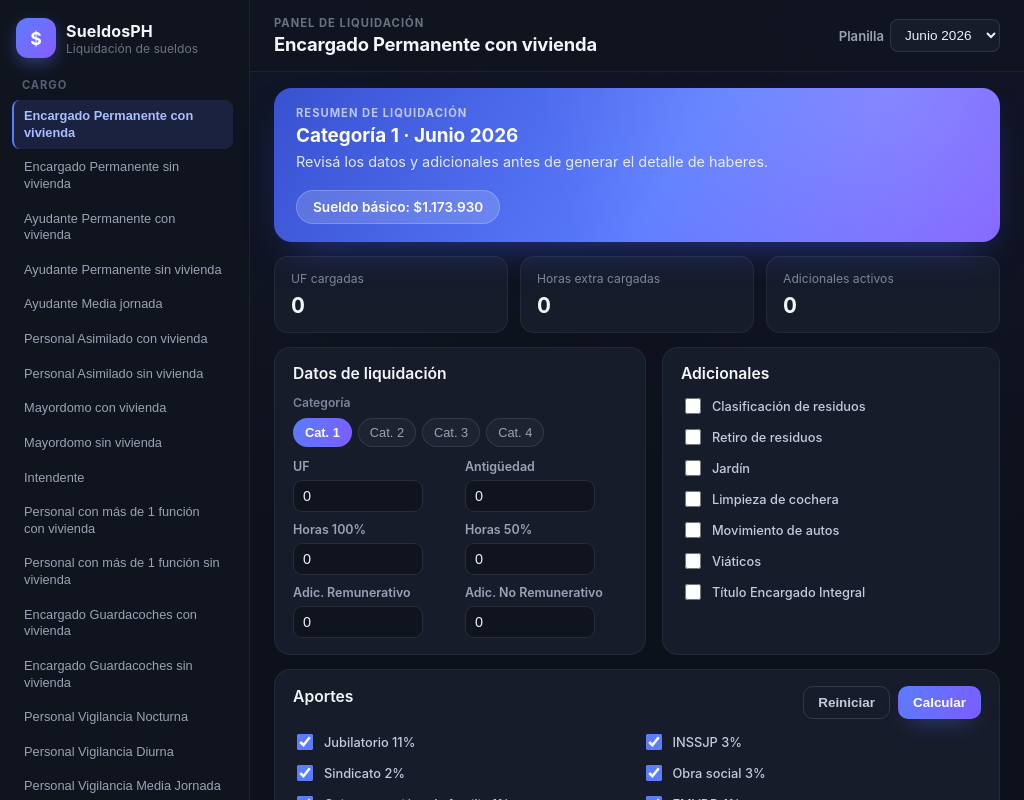
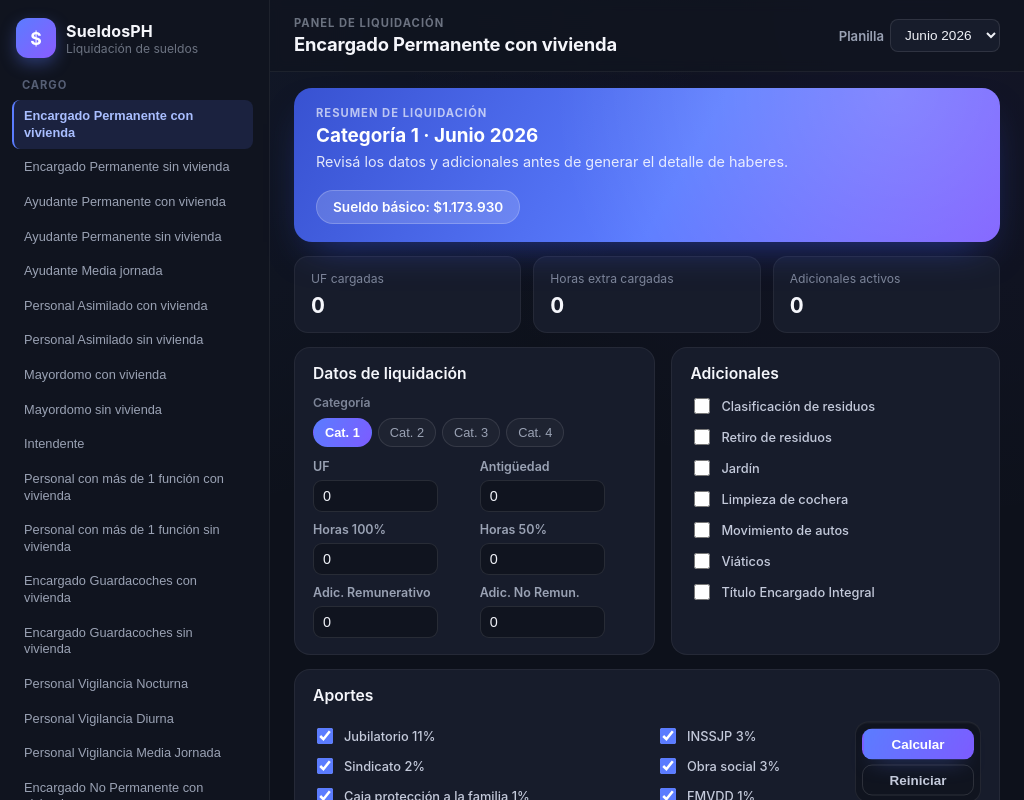
Before and after one commit to RecknockT/SueldosPH, a React (Vite) app: page /sueldos in a window 1024 px wide. Shown: the top 800 px of the page. Built offline with nearby package versions, Linux system fonts and the light colour scheme; the HTML template or start-up script is replaced by a standard one.

Commit message:
Fin de los finales

```diff
--- a/src/pages/Sueldos.jsx
+++ b/src/pages/Sueldos.jsx
@@ -677,7 +677,7 @@ function Sueldos() {
                 </label>
 
                 <label>
-                  Adic. No Remunerativo
+                  Adic. No Remun.
                   <input
                     type="number"
                     value={inputs.adicNoRem}
--- a/src/styles/Layout.css
+++ b/src/styles/Layout.css
@@ -1,8 +1,3 @@
-/* ============================================
-   SueldosPH — tema oscuro, panel de control
-   Agregar/reemplazar en la hoja de estilos del componente
-   ============================================ */
-
 * {
   box-sizing: border-box;
 }
@@ -21,14 +16,14 @@
 
 /* ---------- BARRA LATERAL ---------- */
 .sidebar {
-  width: 280px;
+  width: 300px;
   flex-shrink: 0;
-  background: #10141f;
-  border-right: 1px solid rgba(255, 255, 255, 0.06);
-  padding: 24px 16px;
   display: flex;
   flex-direction: column;
   gap: 28px;
+  padding: 24px 16px;
+  background: #10141f;
+  border-right: 1px solid rgba(255, 255, 255, 0.06);
 }
 
 .marca {
@@ -39,56 +34,56 @@
 }
 
 .marca-icono {
+  display: flex;
+  flex-shrink: 0;
+  align-items: center;
+  justify-content: center;
   width: 40px;
   height: 40px;
   border-radius: 12px;
   background: linear-gradient(135deg, #5b7cff, #8a5cff);
   color: #fff;
+  font-size: 1.1rem;
   font-weight: 700;
-  font-size: 1.1rem;
-  display: flex;
-  align-items: center;
-  justify-content: center;
-  flex-shrink: 0;
   box-shadow: 0 6px 16px rgba(91, 124, 255, 0.35);
 }
 
 .marca-nombre {
+  color: #f5f6fb;
+  font-size: 1rem;
   font-weight: 700;
-  font-size: 1rem;
-  color: #f5f6fb;
   letter-spacing: 0.01em;
 }
 
 .marca-subtitulo {
+  color: #6b7280;
   font-size: 0.76rem;
-  color: #6b7280;
 }
 
 .nav-seccion {
   display: flex;
+  flex: 1;
   flex-direction: column;
   gap: 10px;
   min-height: 0;
-  flex: 1;
   overflow: hidden;
 }
 
 .nav-titulo {
+  padding: 0 10px;
+  color: #565f75;
   font-size: 0.7rem;
   font-weight: 700;
   letter-spacing: 0.08em;
   text-transform: uppercase;
-  color: #565f75;
-  padding: 0 10px;
 }
 
 .nav-lista {
   display: flex;
   flex-direction: column;
   gap: 2px;
+  padding-right: 4px;
   overflow-y: auto;
-  padding-right: 4px;
 }
 
 .nav-lista::-webkit-scrollbar {
@@ -105,16 +100,16 @@
 }
 
 .nav-item {
-  text-align: left;
+  padding: 10px 12px;
   border: none;
   border-left: 2px solid transparent;
+  border-radius: 8px;
   background: transparent;
-  padding: 10px 12px;
-  border-radius: 8px;
-  font-size: 0.86rem;
   color: #9aa2b4;
   cursor: pointer;
+  font-size: 0.86rem;
   line-height: 1.3;
+  text-align: left;
   transition: background 0.15s ease, color 0.15s ease;
 }
 
@@ -124,10 +119,10 @@
 }
 
 .nav-item-activo {
+  border-left-color: #5b7cff;
   background: rgba(91, 124, 255, 0.14);
   color: #a9beff;
   font-weight: 600;
-  border-left-color: #5b7cff;
 }
 
 .nav-item:focus-visible,
@@ -146,24 +141,24 @@ select:focus-visible {
 
 /* ---------- CONTENIDO PRINCIPAL ---------- */
 .principal {
+  display: flex;
   flex: 1;
+  flex-direction: column;
   min-width: 0;
-  display: flex;
-  flex-direction: column;
 }
 
 .encabezado {
+  position: sticky;
+  top: 0;
+  z-index: 10;
   display: flex;
   align-items: center;
   justify-content: space-between;
   gap: 16px;
   padding: 22px 32px;
   background: rgba(16, 20, 31, 0.7);
+  border-bottom: 1px solid rgba(255, 255, 255, 0.06);
   backdrop-filter: blur(6px);
-  border-bottom: 1px solid rgba(255, 255, 255, 0.06);
-  position: sticky;
-  top: 0;
-  z-index: 10;
 }
 
 .encabezado-izquierda {
@@ -174,12 +169,12 @@ select:focus-visible {
 
 .eyebrow {
   display: block;
+  margin-bottom: 3px;
+  color: #6b7280;
   font-size: 0.7rem;
   font-weight: 700;
   letter-spacing: 0.09em;
   text-transform: uppercase;
-  color: #6b7280;
-  margin-bottom: 3px;
 }
 
 .eyebrow-claro {
@@ -188,92 +183,92 @@ select:focus-visible {
 
 .titulo-pagina {
   margin: 0;
+  color: #f5f6fb;
   font-size: 1.35rem;
   font-weight: 700;
-  color: #f5f6fb;
   letter-spacing: -0.01em;
 }
 
 .btn-menu-movil {
   display: none;
+  border: none;
   background: transparent;
-  border: none;
+  color: #eef0f6;
+  cursor: pointer;
   font-size: 1.25rem;
-  cursor: pointer;
-  color: #eef0f6;
 }
 
 .selector-planilla {
   display: flex;
   align-items: center;
   gap: 8px;
+  color: #9aa2b4;
   font-size: 0.82rem;
-  color: #9aa2b4;
   font-weight: 600;
 }
 
 .selector-planilla select {
+  padding: 8px 12px;
   border: 1px solid rgba(255, 255, 255, 0.1);
   border-radius: 8px;
-  padding: 8px 12px;
-  font-size: 0.85rem;
   background: #171c2b;
   color: #eef0f6;
+  font-size: 0.85rem;
 }
 
 .contenido {
-  padding: 24px 32px 40px;
   display: flex;
   flex-direction: column;
   gap: 20px;
+  padding: 24px 32px 40px;
 }
 
 /* ---------- BANNER RESUMEN ---------- */
 .banner-resumen {
-  background: linear-gradient(120deg, #3852d1, #5b7cff 55%, #7c5cff);
-  color: #fff;
-  border-radius: 18px;
-  padding: 26px 28px;
+  position: relative;
   display: flex;
+  flex-wrap: wrap;
   align-items: center;
   justify-content: space-between;
   gap: 20px;
-  flex-wrap: wrap;
+  padding: 26px 28px;
+  overflow: hidden;
+  border-radius: 18px;
+  background: linear-gradient(120deg, #3852d1, #5b7cff 55%, #7c5cff);
+  color: #fff;
   box-shadow: 0 18px 40px -18px rgba(59, 90, 255, 0.55);
-  position: relative;
-  overflow: hidden;
 }
 
 .banner-resumen::after {
-  content: "";
   position: absolute;
   inset: 0;
+  content: "";
   background: radial-gradient(circle at 85% 0%, rgba(255, 255, 255, 0.18), transparent 55%);
   pointer-events: none;
 }
 
 .banner-resumen h2 {
+  position: relative;
   margin: 4px 0 6px;
   font-size: 1.3rem;
-  position: relative;
 }
 
 .banner-resumen p {
+  position: relative;
   margin: 0;
+  color: rgba(255, 255, 255, 0.85);
   font-size: 0.9rem;
-  color: rgba(255, 255, 255, 0.85);
-  position: relative;
 }
 
 .badge-banner {
-  background: rgba(255, 255, 255, 0.16);
+  position: relative;
+  padding: 8px 16px;
   border: 1px solid rgba(255, 255, 255, 0.2);
   border-radius: 999px;
-  padding: 8px 16px;
+  background: rgba(255, 255, 255, 0.16);
   font-size: 0.85rem;
   font-weight: 600;
   white-space: nowrap;
-  position: relative;
 }
 
 /* ---------- STATS ---------- */
@@ -284,13 +279,13 @@ select:focus-visible {
 }
 
 .stat-card {
-  background: #171c2b;
-  border: 1px solid rgba(255, 255, 255, 0.06);
-  border-radius: 14px;
-  padding: 18px 20px;
   display: flex;
   flex-direction: column;
   gap: 6px;
+  padding: 18px 20px;
+  border: 1px solid rgba(255, 255, 255, 0.06);
+  border-radius: 14px;
+  background: #171c2b;
   transition: border-color 0.15s ease, transform 0.15s ease;
 }
 
@@ -300,14 +295,14 @@ select:focus-visible {
 }
 
 .stat-label {
+  color: #7d8598;
   font-size: 0.76rem;
-  color: #7d8598;
 }
 
 .stat-valor {
+  color: #f5f6fb;
   font-size: 1.55rem;
   font-weight: 700;
-  color: #f5f6fb;
   font-variant-numeric: tabular-nums;
 }
 
@@ -319,26 +314,26 @@ select:focus-visible {
 }
 
 .card {
-  background: #171c2b;
+  padding: 22px 24px;
   border: 1px solid rgba(255, 255, 255, 0.06);
   border-radius: 18px;
-  padding: 22px 24px;
+  background: #171c2b;
 }
 
 .card h3 {
   margin: 0 0 16px;
+  color: #f5f6fb;
   font-size: 0.98rem;
-  color: #f5f6fb;
   font-weight: 600;
 }
 
 .card-header-acciones {
   display: flex;
+  flex-wrap: wrap;
   align-items: center;
   justify-content: space-between;
+  gap: 12px;
   margin-bottom: 16px;
-  flex-wrap: wrap;
-  gap: 12px;
 }
 
 .card-header-acciones h3 {
@@ -346,31 +341,35 @@ select:focus-visible {
 }
 
 .etiqueta-chica {
-  font-size: 0.76rem;
-  color: #7d8598;
-  font-weight: 600;
   display: block;
   margin-bottom: 8px;
+  color: #7d8598;
+  font-size: 0.76rem;
+  font-weight: 600;
 }
 
 .campo-categoria {
   margin-bottom: 18px;
 }
 
-.chips {
+.chips,
+.acciones {
   display: flex;
   gap: 8px;
+}
+
+.chips {
   flex-wrap: wrap;
 }
 
 .chip {
+  padding: 7px 14px;
   border: 1px solid rgba(255, 255, 255, 0.1);
+  border-radius: 999px;
   background: rgba(255, 255, 255, 0.03);
-  border-radius: 999px;
-  padding: 7px 14px;
-  font-size: 0.8rem;
   color: #9aa2b4;
   cursor: pointer;
+  font-size: 0.8rem;
   transition: background 0.15s ease, color 0.15s ease, border-color 0.15s ease;
 }
 
@@ -380,8 +379,8 @@ select:focus-visible {
 }
 
 .chip-activo {
+  border-color: transparent;
   background: linear-gradient(120deg, #5b7cff, #7c5cff);
-  border-color: transparent;
   color: #fff;
   font-weight: 600;
 }
@@ -397,19 +396,19 @@ select:focus-visible {
   display: flex;
   flex-direction: column;
   gap: 6px;
+  color: #9aa2b4;
   font-size: 0.78rem;
-  color: #9aa2b4;
   font-weight: 600;
 }
 
 .form-grid input,
 .card input[type="number"] {
+  padding: 9px 10px;
   border: 1px solid rgba(255, 255, 255, 0.1);
   border-radius: 9px;
-  padding: 9px 10px;
+  background: #10141f;
+  color: #eef0f6;
   font-size: 0.9rem;
-  color: #eef0f6;
-  background: #10141f;
   transition: border-color 0.15s ease;
 }
 
@@ -434,10 +433,10 @@ select:focus-visible {
   display: flex;
   align-items: center;
   gap: 10px;
+  color: #c4cadb;
+  cursor: pointer;
   font-size: 0.86rem;
-  color: #c4cadb;
   font-weight: 500;
-  cursor: pointer;
 }
 
 .checklist input[type="checkbox"] {
@@ -447,18 +446,17 @@ select:focus-visible {
 }
 
 .acciones {
-  display: flex;
   gap: 10px;
 }
 
 .btn-primario,
 .btn-secundario {
+  padding: 10px 18px;
+  border: 1px solid transparent;
   border-radius: 10px;
-  padding: 10px 18px;
+  cursor: pointer;
   font-size: 0.84rem;
   font-weight: 600;
-  cursor: pointer;
-  border: 1px solid transparent;
   transition: filter 0.15s ease, background 0.15s ease;
 }
 
@@ -473,9 +471,9 @@ select:focus-visible {
 }
 
 .btn-secundario {
+  border-color: rgba(255, 255, 255, 0.12);
   background: transparent;
   color: #c4cadb;
-  border-color: rgba(255, 255, 255, 0.12);
 }
 
 .btn-secundario:hover {
@@ -486,23 +484,23 @@ select:focus-visible {
 .modal-overlay {
   position: fixed;
   inset: 0;
-  background: rgba(6, 8, 14, 0.65);
+  z-index: 50;
   display: flex;
   align-items: center;
   justify-content: center;
   padding: 20px;
-  z-index: 50;
+  background: rgba(6, 8, 14, 0.65);
 }
 
 .modal-contenido {
-  background: #131826;
+  width: 100%;
+  max-width: 640px;
+  max-height: 85vh;
+  padding: 24px;
+  overflow-y: auto;
   border: 1px solid rgba(255, 255, 255, 0.08);
   border-radius: 18px;
-  max-width: 640px;
-  width: 100%;
-  max-height: 85vh;
-  overflow-y: auto;
-  padding: 24px;
+  background: #131826;
   box-shadow: 0 24px 60px -20px rgba(0, 0, 0, 0.6);
 }
 
@@ -521,9 +519,9 @@ select:focus-visible {
 .modal-close {
   border: none;
   background: transparent;
+  color: #7d8598;
+  cursor: pointer;
   font-size: 1.4rem;
-  cursor: pointer;
-  color: #7d8598;
 }
 
 .modal-close:hover {
@@ -541,14 +539,14 @@ select:focus-visible {
 }
 
 .modal-table th {
-  text-align: left;
+  padding: 10px 6px;
+  border-bottom: 1px solid rgba(255, 255, 255, 0.1);
   background: #171c2b !important;
   color: #a9b0c4 !important;
   font-size: 0.7rem;
+  letter-spacing: 0.05em;
+  text-align: left;
   text-transform: uppercase;
-  letter-spacing: 0.05em;
-  padding: 10px 6px;
-  border-bottom: 1px solid rgba(255, 255, 255, 0.1);
 }
 
 .modal-table td {
@@ -558,36 +556,31 @@ select:focus-visible {
 }
 
 .fila-total td {
+  border-top: 2px solid rgba(255, 255, 255, 0.12);
+  color: #f5f6fb;
   font-weight: 700;
-  color: #f5f6fb;
-  border-top: 2px solid rgba(255, 255, 255, 0.12);
 }
 
 .modal-totales {
+  display: flex;
+  flex-direction: column;
+  gap: 4px;
   margin-top: 16px;
   padding-top: 16px;
   border-top: 1px solid rgba(255, 255, 255, 0.08);
-  display: flex;
-  flex-direction: column;
-  gap: 4px;
+  color: #c4cadb;
   font-size: 0.9rem;
-  color: #c4cadb;
 }
 
 .modal-totales p:last-child {
+  color: #a9beff;
+  font-size: 1.08rem;
   font-weight: 700;
-  font-size: 1.08rem;
-  color: #a9beff;
 }
 
-/* ============================================
-   RESPONSIVE
-   ============================================ */
+/* ---------- RESPONSIVE ---------- */
 @media (max-width: 760px) {
-  .grid-dos-columnas {
-    grid-template-columns: 1fr;
-  }
-
+  .grid-dos-columnas,
   .stats-grid {
     grid-template-columns: 1fr;
   }
@@ -599,8 +592,8 @@ select:focus-visible {
   }
 
   .contenido {
+    gap: 14px;
     padding: 16px 24px 24px;
-    gap: 14px;
   }
 
   .banner-resumen {
@@ -646,10 +639,10 @@ select:focus-visible {
     position: fixed;
     top: 0;
     left: 0;
+    z-index: 30;
     height: 100vh;
     transform: translateX(-100%);
     transition: transform 0.2s ease;
-    z-index: 30;
   }
 
   .sidebar-abierta {
@@ -658,42 +651,24 @@ select:focus-visible {
   }
 
   .sidebar-overlay {
-    display: block;
     position: fixed;
     inset: 0;
+    z-index: 25;
+    display: block;
     background: rgba(0, 0, 0, 0.55);
-    z-index: 25;
   }
 
-  .checklist-aportes {
-    grid-template-columns: 1fr;
-  }
-
+  .checklist-aportes,
   .form-grid {
     grid-template-columns: 1fr;
   }
 }
 
-@media (prefers-reduced-motion: reduce) {
-  * {
-    transition: none !important;
-  }
-}
-/*
-   SueldosPH — ajuste para trabajar con la ventana a media pantalla en 1080p
-   Pegá este bloque AL FINAL de tu layout.css actual.
-*/
-
-/*
-  Entre 861 y 1100 px de ancho sigue siendo una vista de escritorio compacta:
-  no se apilan las tarjetas ni las estadísticas. A 860 px o menos se conserva
-  tu menú lateral móvil actual.
-*/
 @media (min-width: 861px) and (max-width: 1100px) {
   .sidebar {
-    width: 250px;
+    width: 270px;
+    gap: 20px;
     padding: 18px 12px;
-    gap: 20px;
   }
 
   .marca {
@@ -735,8 +710,8 @@ select:focus-visible {
   }
 
   .contenido {
+    gap: 14px;
     padding: 16px 24px 24px;
-    gap: 14px;
   }
 
   .banner-resumen {
@@ -795,8 +770,8 @@ select:focus-visible {
 
   .form-grid input,
   .card input[type="number"] {
+    width: 80%;
     min-width: 0;
-    width: 80%;
     padding: 7px 9px;
   }
 
@@ -814,6 +789,8 @@ select:focus-visible {
   }
 
   .acciones {
+    flex-direction: column-reverse;
+    align-items: flex-end;
     gap: 8px;
   }
 
@@ -821,4 +798,66 @@ select:focus-visible {
   .btn-secundario {
     padding: 8px 14px;
   }
+
+  .card:has(.checklist-aportes) {
+    position: relative;
+
+  }
+
+  .card:has(.checklist-aportes) .card-header-acciones {
+    align-items: flex-start;
+    margin-bottom: 8px;
+  }
+
+  .card-header-acciones .acciones {
+    padding: 6px;
+    gap: 5px;
+    border: 1px solid rgba(255, 255, 255, 0.08);
+    border-radius: 13px;
+    background: #10141f;
+    box-shadow: inset 0 1px rgba(255, 255, 255, 0.03);
+  }
+
+  .card-header-acciones .acciones .btn-primario,
+  .card-header-acciones .acciones .btn-secundario {
+    min-width: 112px;
+    padding: 7px 12px;
+  }
+
+  .card:has(.checklist-aportes) .checklist-aportes {
+    gap: 8px 18px;
+  }
+
+  .card:has(.checklist-aportes) .checklist label {
+    font-size: 0.8rem;
+  }
+
+  .card:has(.checklist-aportes) .card-header-acciones .acciones {
+    position: absolute;
+    top: 50%;
+    right: 18px;
+    flex-direction: column-reverse;
+    align-items: flex-end;
+    transform: translateY(-50%);
+  }
 }
+
+@media (prefers-reduced-motion: reduce) {
+  * {
+    transition: none !important;
+  }
+}
+@media (min-width: 1101px) {
+  .card:has(.checklist-aportes) {
+    position: relative;
+  }
+
+  .card:has(.checklist-aportes) .acciones {
+    position: absolute;
+    top: 50%;
+    right: 24px;
+    flex-direction: column-reverse;
+    align-items: flex-end;
+    transform: translateY(-50%);
+  }
+}
```
